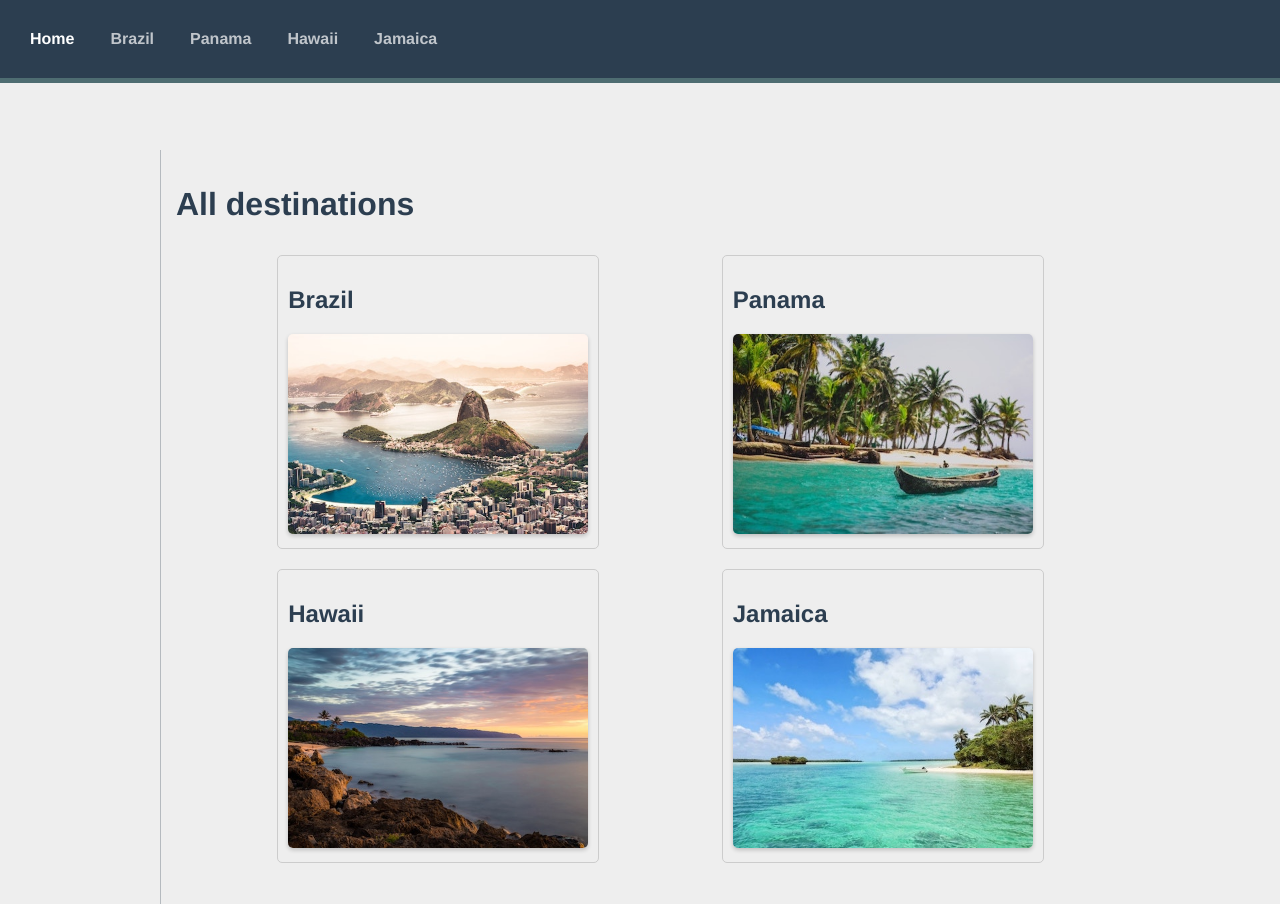
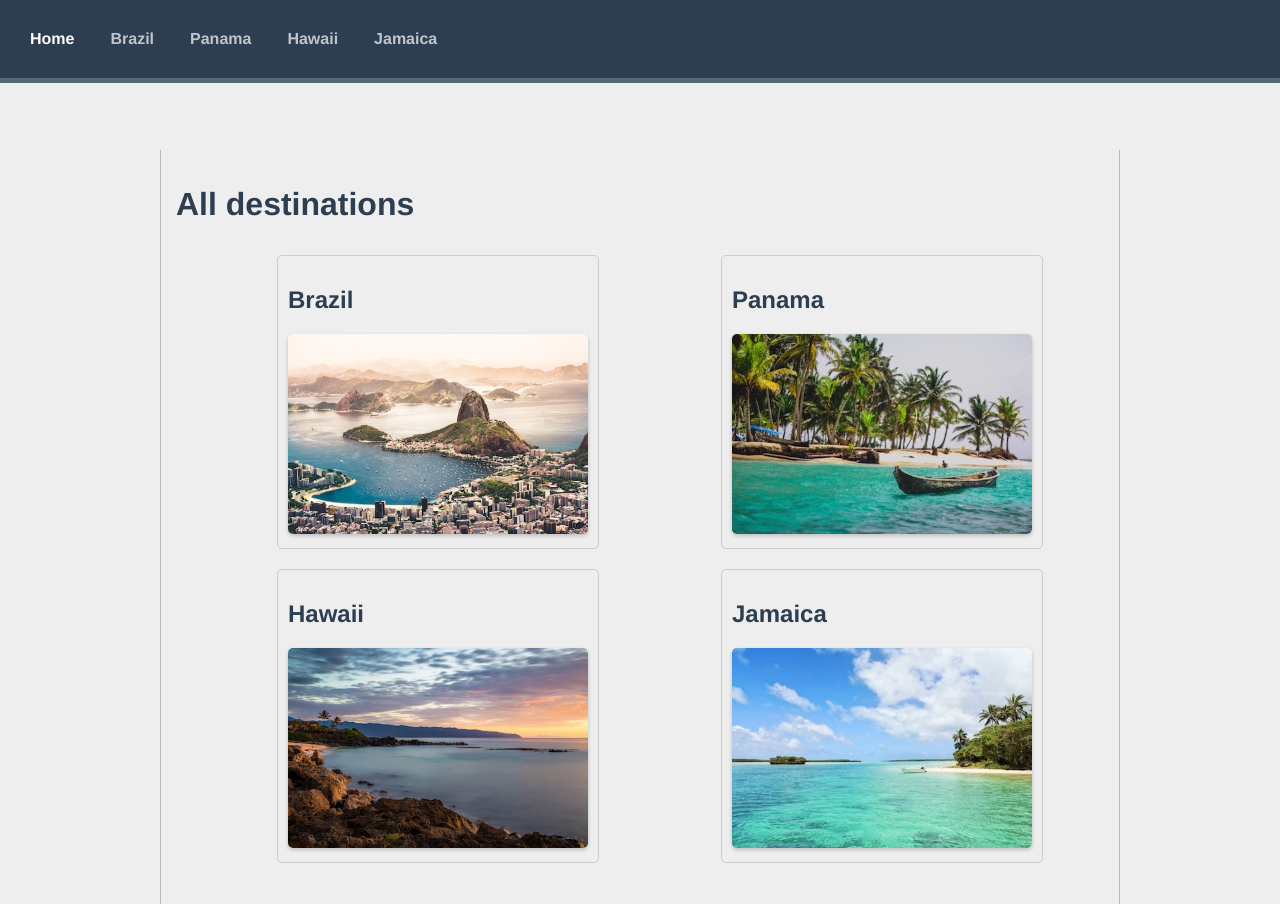
Before and after one commit to MaxDronCode/m14-router-testing, a Vue app: page / in a window 1280 px wide. Built offline with nearby package versions, Linux system fonts and the light colour scheme.

Commit message:
refactor: Add border-right to main container in main.css

```diff
--- a/public/main.css
+++ b/public/main.css
@@ -24,6 +24,7 @@ a:visited {
   margin: 0 auto;
   max-width: 960px;
   border-left: 1px solid  #2c3e504b;
+  border-right: 1px solid  #2c3e504b;
   padding: 15px;
 }
 
```
